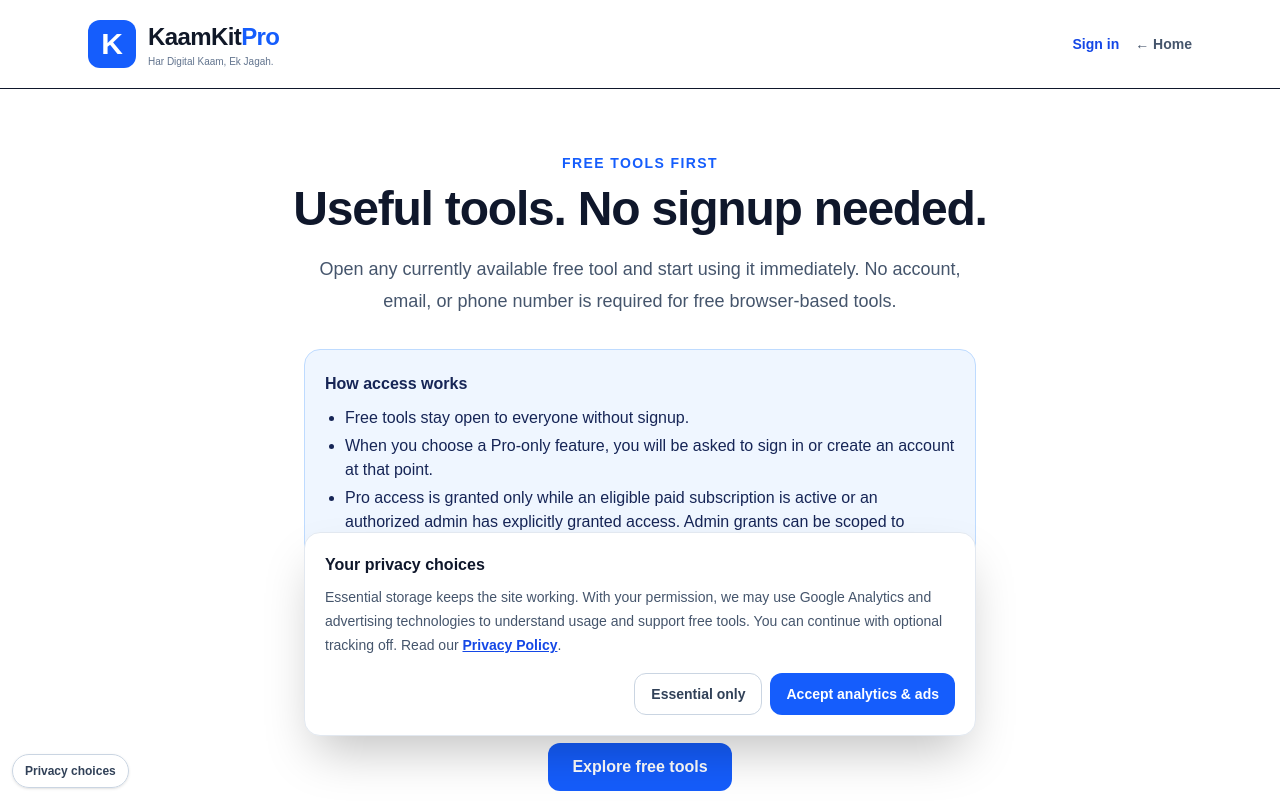
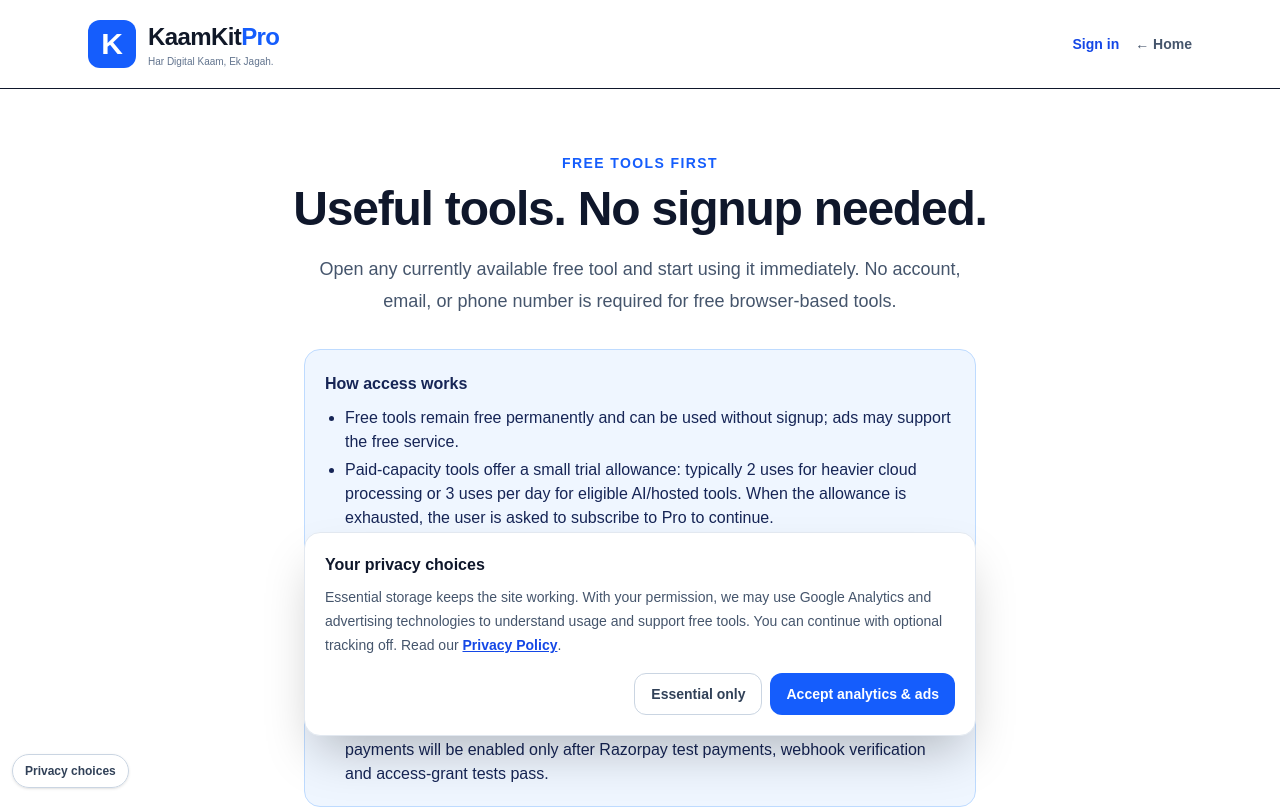
Before and after one commit to WellProSoftware/kaamkitpro, a Next.js app: page /pricing in a window 1280 px wide. Shown: the top 809 px of the page. Built offline with nearby package versions, Linux system fonts and the light colour scheme.

Commit message:
docs(monetization): clarify permanent free tools and paid-tool trial limits

```diff
--- a/src/app/pricing/page.tsx
+++ b/src/app/pricing/page.tsx
@@ -38,12 +38,12 @@ export default function PricingPage() {
           <div className="mx-auto mt-8 max-w-2xl rounded-2xl border border-blue-200 bg-blue-50 p-5 text-left leading-7 text-blue-950">
             <h2 className="font-bold">How access works</h2>
             <ul className="mt-2 list-disc space-y-1 pl-5 text-sm sm:text-base">
-              <li>Free tools stay open to everyone without signup.</li>
-              <li>When you choose a Pro-only feature, you will be asked to sign in or create an account at that point.</li>
+              <li>Free tools remain free permanently and can be used without signup; ads may support the free service.</li>
+              <li>Paid-capacity tools offer a small trial allowance: typically 2 uses for heavier cloud processing or 3 uses per day for eligible AI/hosted tools. When the allowance is exhausted, the user is asked to subscribe to Pro to continue.</li>
+              <li>Free browser-based tools do not consume paid-tool quota. Ads are intended for the Free experience; active Pro access disables ads where supported.</li>
               <li>Pro access is granted only while an eligible paid subscription is active or an authorized admin has explicitly granted access. Admin grants can be scoped to selected tools and can expire or be revoked.</li>
               <li>Account creation supports email/mobile verification, password sign-in, and Google sign-in as those options are configured and verified.</li>
-              <li>Subscriptions and checkout are not active yet. No payment is collected; paid access will be enabled only after payment setup and testing.</li>
-              <li>Ads may support the free service, subject to provider approval and policies.</li>
+              <li>Checkout is not live yet. The proposed prices are ₹99/month and ₹699/year; real payments will be enabled only after Razorpay test payments, webhook verification and access-grant tests pass.</li>
             </ul>
           </div>
           <Link href="/tools" className="mt-8 inline-flex min-h-12 items-center justify-center rounded-xl bg-blue-600 px-6 py-3 font-bold text-white hover:bg-blue-700">
```
